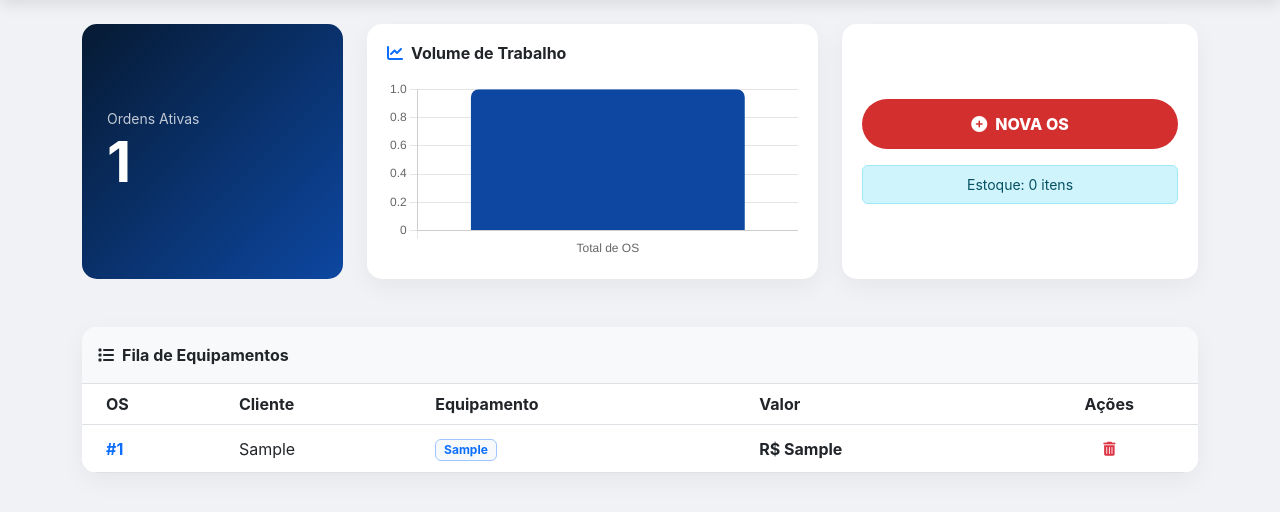
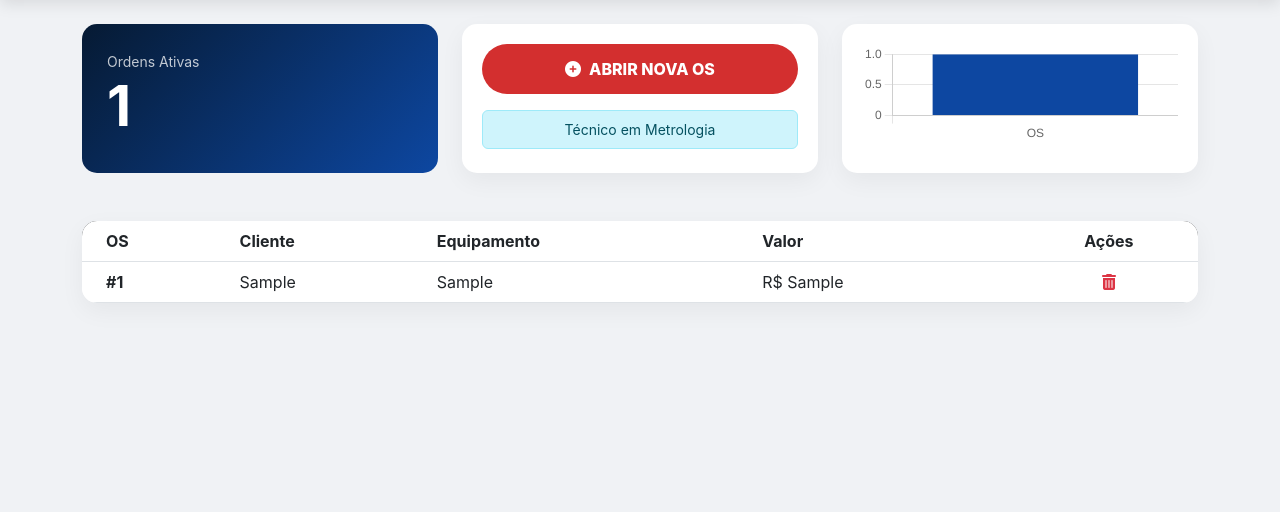
Before and after one commit to heavy-metal-tech/sistema_minipa, a Flask app: page /dashboard in a window 1280 px wide. Shown: the part 56-568 px from the top of the page. Run offline with Flask 3, Linux system fonts and the light colour scheme; a user stored in the database is signed in; tables that the repository leaves empty hold one stand-in row (values such as "Sample post").

Commit message:
Update dashboard.html

```diff
--- a/templates/dashboard.html
+++ b/templates/dashboard.html
@@ -13,8 +13,7 @@
         .navbar { background: white; border-bottom: 4px solid var(--minipa-blue); box-shadow: 0 4px 15px rgba(0,0,0,0.1); }
         .card-stats { background: linear-gradient(135deg, var(--dark-bg), var(--minipa-blue)); color: white; border-radius: 15px; padding: 25px; }
         .card-white { background: white; border: none; border-radius: 15px; box-shadow: 0 8px 25px rgba(0,0,0,0.05); padding: 20px; }
-        .btn-new { background: #d32f2f; color: white; border-radius: 50px; font-weight: 800; padding: 12px 30px; text-decoration: none; display: inline-block; transition: 0.3s; }
-        .btn-new:hover { background: #b71c1c; transform: scale(1.05); color: white; }
+        .btn-new { background: #d32f2f; color: white; border-radius: 50px; font-weight: 800; padding: 12px 30px; text-decoration: none; display: inline-block; }
     </style>
 </head>
 <body>
@@ -31,29 +30,26 @@
 
 <div class="container pb-5">
     <div class="row g-4 mb-5">
-        <div class="col-md-3">
-            <div class="card-stats h-100 d-flex flex-column justify-content-center">
+        <div class="col-md-4">
+            <div class="card-stats h-100">
                 <small class="opacity-75">Ordens Ativas</small>
-                <h1 class="display-4 fw-bold mb-0">{{ ordens|length }}</h1>
-            </div>
-        </div>
-        <div class="col-md-5">
-            <div class="card-white h-100">
-                <h6 class="fw-bold mb-3"><i class="fas fa-chart-line text-primary me-2"></i>Volume de Trabalho</h6>
-                <canvas id="mainChart" style="max-height: 180px;"></canvas>
+                <h1 class="display-4 fw-bold">{{ ordens|length }}</h1>
             </div>
         </div>
         <div class="col-md-4 text-center">
-            <div class="card-white h-100 d-flex flex-column justify-content-center">
-                <a href="#" class="btn btn-new mb-3"><i class="fas fa-plus-circle me-2"></i>NOVA OS</a>
-                <div class="alert alert-info py-2 small mb-0">Estoque: {{ estoque|length }} itens</div>
+            <div class="card-white h-100">
+                <a href="{{ url_for('nova_os') }}" class="btn btn-new mb-3 w-100"><i class="fas fa-plus-circle me-2"></i>ABRIR NOVA OS</a>
+                <div class="alert alert-info py-2 small mb-0">Técnico em Metrologia</div>
+            </div>
+        </div>
+        <div class="col-md-4">
+            <div class="card-white h-100">
+                <canvas id="miniChart" style="max-height: 100px;"></canvas>
             </div>
         </div>
     </div>
 
     <div class="card-white p-0 overflow-hidden">
-        <div class="p-3 bg-light border-bottom fw-bold text-dark"><i class="fas fa-list me-2"></i>Fila de Equipamentos</div>
-        <div class="table-responsive">
         <table class="table table-hover align-middle mb-0">
             <thead class="bg-dark text-white">
                 <tr>
@@ -67,12 +63,12 @@
             <tbody>
                 {% for os in ordens %}
                 <tr>
-                        <td class="ps-4 fw-bold text-primary">#{{ os.id }}</td>
+                    <td class="ps-4 fw-bold">#{{ os.id }}</td>
                     <td>{{ os.cliente }}</td>
-                        <td><span class="badge bg-light text-primary border border-primary-subtle">{{ os.equipamento }}</span></td>
-                        <td class="fw-bold">R$ {{ os.valor }}</td>
+                    <td>{{ os.equipamento }}</td>
+                    <td>R$ {{ os.valor }}</td>
                     <td class="text-center">
-                            <a href="{{ url_for('deletar_os', id=os.id) }}" class="btn btn-sm btn-link text-danger" onclick="return confirm('Excluir esta OS permanentemente?')">
+                        <a href="{{ url_for('deletar_os', id=os.id) }}" class="text-danger" onclick="return confirm('Excluir?')">
                             <i class="fas fa-trash-alt"></i>
                         </a>
                     </td>
@@ -82,26 +78,19 @@
         </table>
     </div>
 </div>
-</div>
 
 <script>
-    const ctx = document.getElementById('mainChart').getContext('2d');
-    new Chart(ctx, {
+    new Chart(document.getElementById('miniChart'), {
         type: 'bar',
         data: {
-            labels: ['Total de OS'],
+            labels: ['OS'],
             datasets: [{
-                label: 'Atendimentos',
+                label: 'Total',
                 data: [{{ ordens|length }}],
-                backgroundColor: '#0d47a1',
-                borderRadius: 8
+                backgroundColor: '#0d47a1'
             }]
         },
-        options: {
-            responsive: true,
-            plugins: { legend: { display: false } },
-            scales: { y: { beginAtZero: true } }
-        }
+        options: { plugins: { legend: { display: false } } }
     });
 </script>
 </body>
```
Lines whose indentation alone changed are shown as unchanged.
